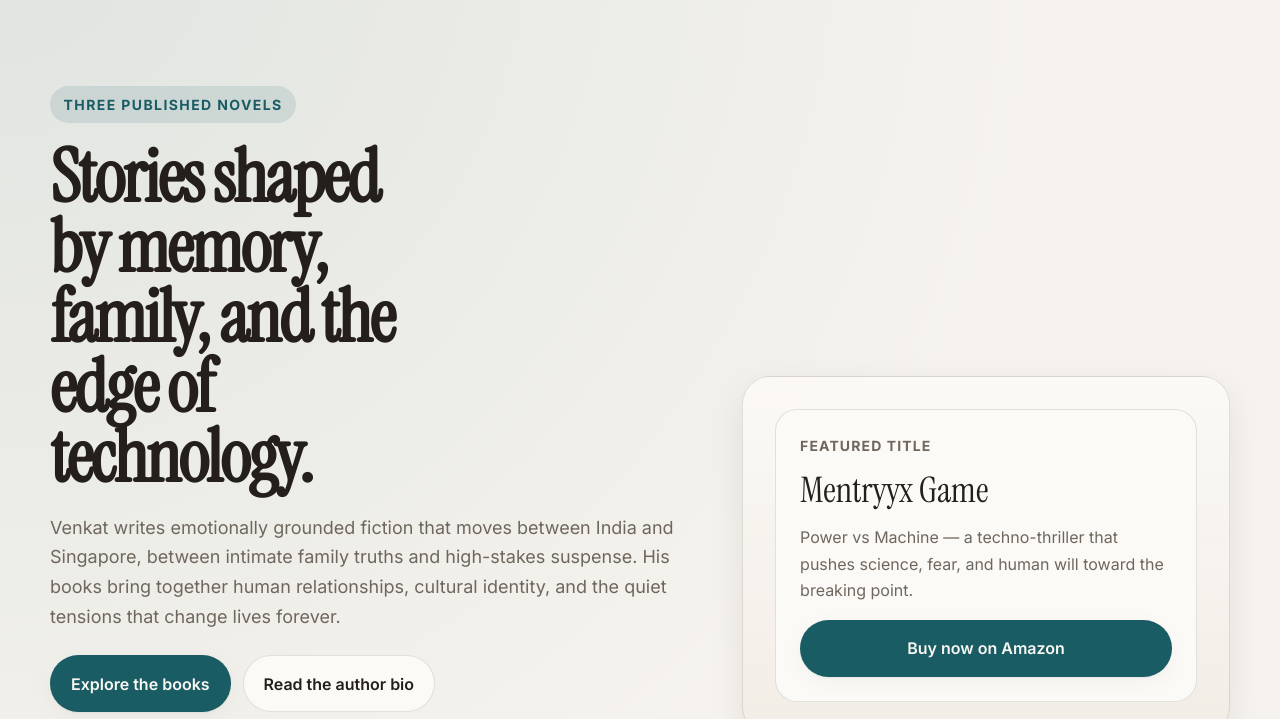
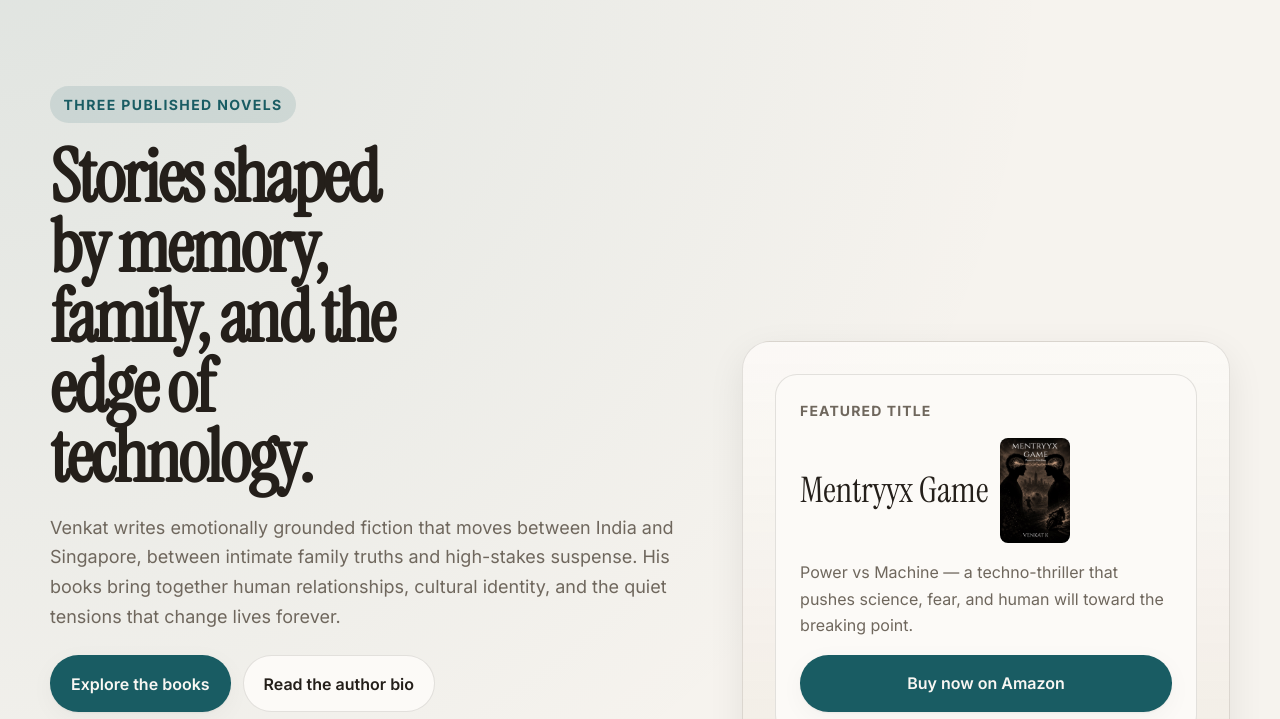
Before and after one commit to kuppusv/venkatk, a plain HTML site: page index.html in a window 1280 px wide. Shown: the part 81-800 px from the top of the page. Drawn offline with Linux system fonts and the light colour scheme.

Commit message:
Update index.html
feature release image show

```diff
--- a/index.html
+++ b/index.html
@@ -294,6 +294,23 @@
         flex-wrap: wrap;
         gap: var(--space-3);
         margin-bottom: var(--space-8);
+      }
+      .hero-feature-row {
+        display: flex;
+        align-items: center;
+        gap: 0.75rem;
+      }
+
+      .hero-feature-row h2 {
+        margin: 0;
+      }
+
+      .hero-feature-thumb {
+        width: 70px;
+        height: 105px;
+        object-fit: cover;
+        border-radius: 8px;
+        flex-shrink: 0;
       }
       .btn {
         min-height: 48px;
@@ -735,7 +752,17 @@
             <article class="hero-panel-card">
               <div class="hero-panel-copy">
                 <small>Featured title</small>
-                <h2>Mentryyx Game</h2>
+                <div class="hero-feature-row">
+                  <h2>Mentryyx Game</h2>
+                  <img
+                    class="hero-feature-thumb"
+                    src="MentryyxGame.jpg"
+                    alt="Cover of Mentryyx Game"
+                    width="70"
+                    height="105"
+                    loading="lazy"
+                  />
+                </div>
                 <p>
                   Power vs Machine — a techno-thriller that pushes science,
                   fear, and human will toward the breaking point.
```
